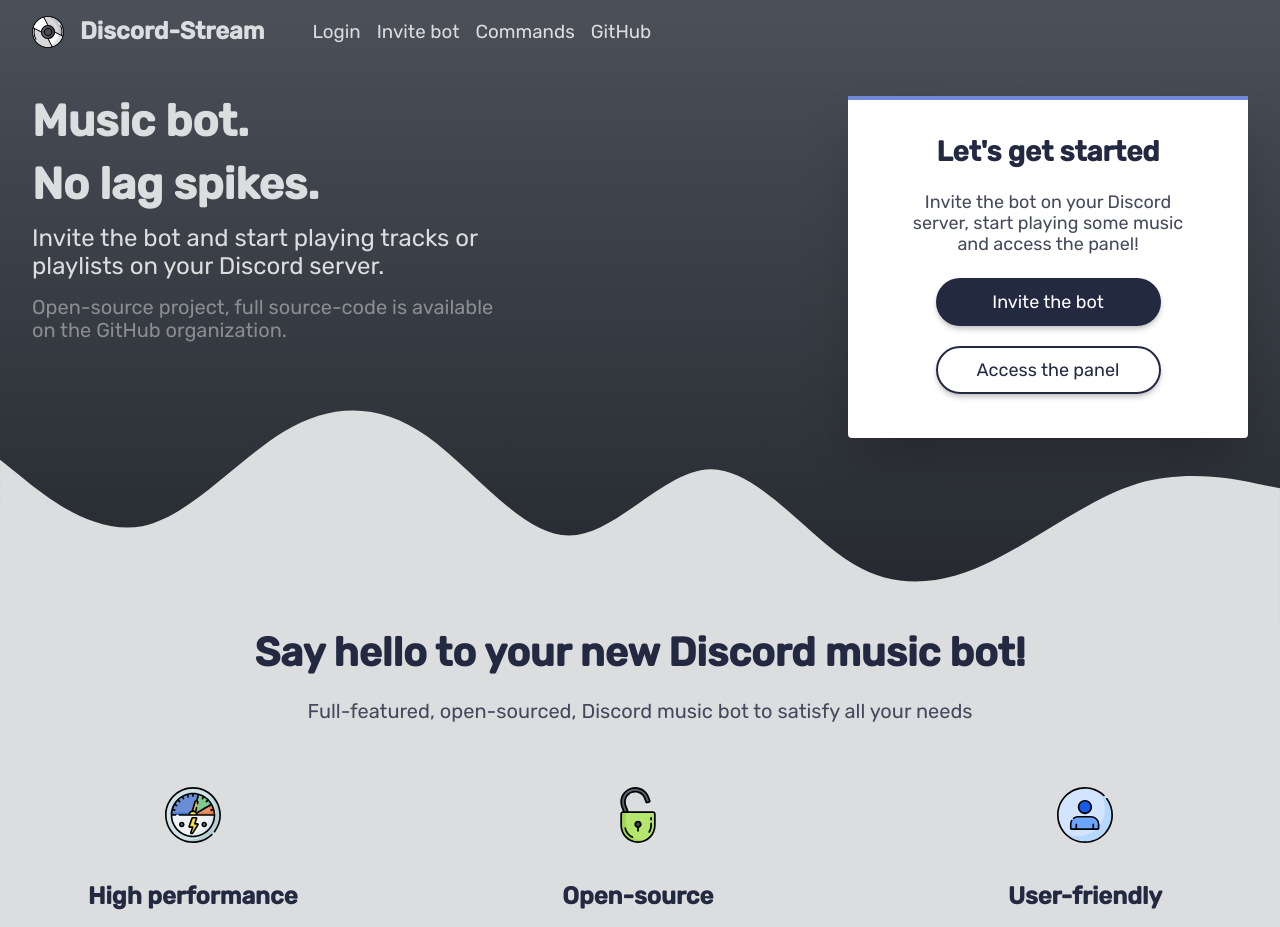
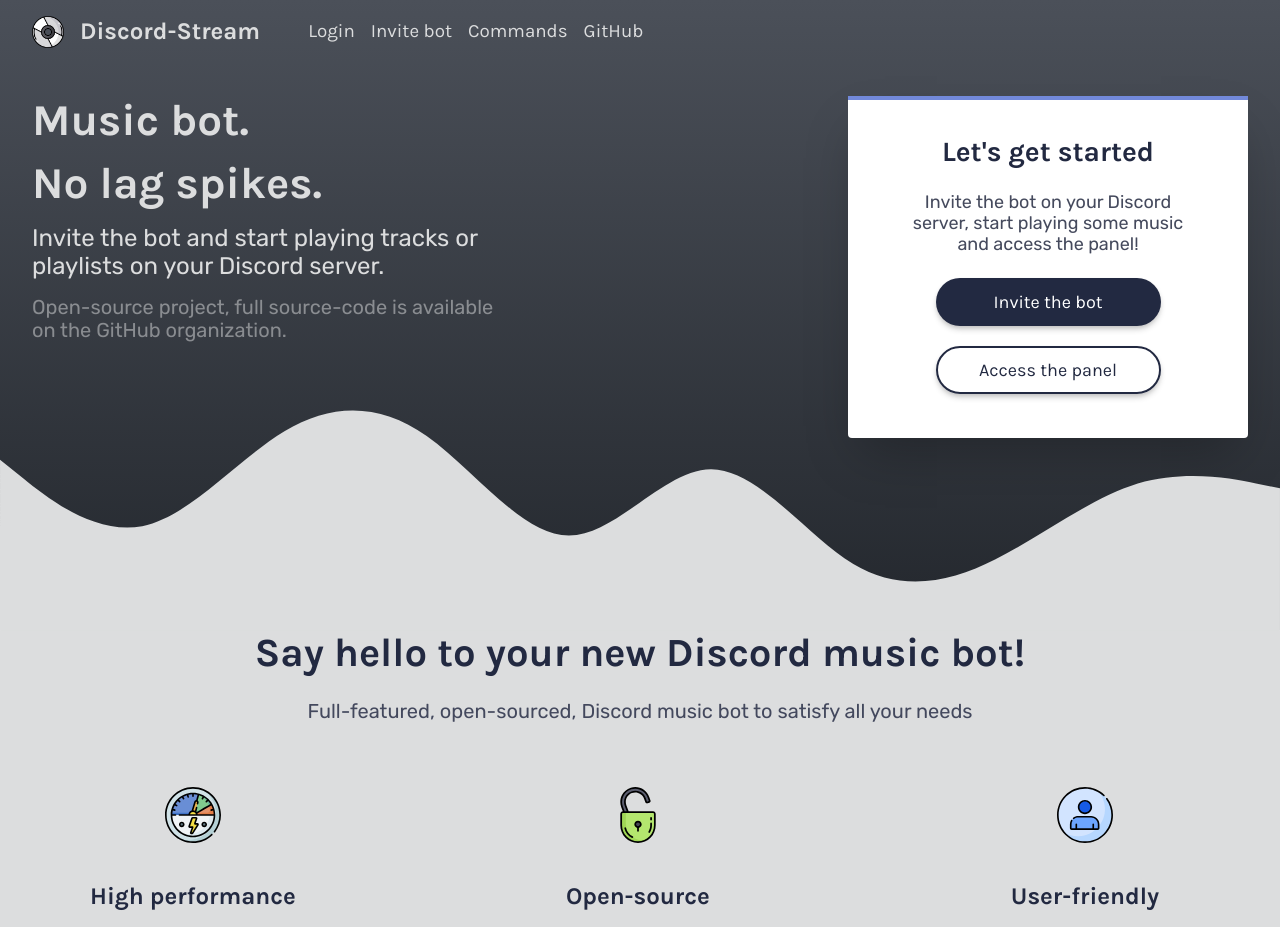
Before and after one commit to mrpinkcat/landing-page, a React (Create React App) app: page / in a window 1280 px wide. Shown: the top 927 px of the page. Built offline with nearby package versions, Linux system fonts and the light colour scheme.

Commit message:
feat(app): use font combo

```diff
--- a/src/assets/styles/fonts.css
+++ b/src/assets/styles/fonts.css
@@ -1 +1 @@
-@import url('https://fonts.googleapis.com/css?family=Open+Sans:300,400,600,700|Rubik:300,400,500&display=swap');
+@import url('https://fonts.googleapis.com/css?family=Karla:400,700|Rubik:300,400,500,700&display=swap');
--- a/src/components/header/Header.tsx
+++ b/src/components/header/Header.tsx
@@ -62,7 +62,7 @@
 
 const BrandTitleEl = styled.h1`
   display: none;
-  font-family: Rubik, sans-serif;
+  font-family: Karla, sans-serif;
   font-size: 1.25rem;
   white-space: nowrap;
 
@@ -96,7 +96,7 @@
   border: 0;
   border-radius: 16px;
   color: inherit;
-  font-family: Rubik, sans-serif;
+  font-family: Karla, sans-serif;
   font-size: 1.175rem;
   white-space: nowrap;
   cursor: pointer;
--- a/src/components/home/hero/HeroText.tsx
+++ b/src/components/home/hero/HeroText.tsx
@@ -6,7 +6,7 @@
 const HeroTextEl = styled.h1`
   margin: 0 0 0.75rem 0;
   color: #dcddde;
-  font-family: Rubik, sans-serif;
+  font-family: Karla, sans-serif;
   font-size: 2rem;
 
   @media (min-width: 325px) {
--- a/src/components/home/hero/InviteCard.tsx
+++ b/src/components/home/hero/InviteCard.tsx
@@ -24,7 +24,7 @@
 const HeaderTextEl = styled.h1`
   margin: 1rem 0 1.5rem 0;
   color: #222941;
-  font-family: Rubik, sans-serif;
+  font-family: Karla, sans-serif;
   font-size: 1.75rem;
   text-align: center;
 `;
@@ -46,7 +46,7 @@
   padding: 0;
   border: 0;
   border-radius: 24px;
-  font-family: Rubik, sans-serif;
+  font-family: Karla, sans-serif;
   font-size: 1.125rem;
   text-align: center;
   cursor: pointer;
--- a/src/components/home/services/OpenSourceCategory.tsx
+++ b/src/components/home/services/OpenSourceCategory.tsx
@@ -18,7 +18,7 @@
 const TitleEl = styled.h1`
   margin: 2.5rem 0 1rem;
   color: #222941;
-  font-family: Rubik, sans-serif;
+  font-family: Karla, sans-serif;
   font-size: 1.5rem;
   text-align: center;
 `;
--- a/src/components/home/services/PerformanceCategory.tsx
+++ b/src/components/home/services/PerformanceCategory.tsx
@@ -18,7 +18,7 @@
 const TitleEl = styled.h1`
   margin: 2.5rem 0 1rem;
   color: #222941;
-  font-family: Rubik, sans-serif;
+  font-family: Karla, sans-serif;
   font-size: 1.5rem;
   text-align: center;
 `;
--- a/src/components/home/services/Services.tsx
+++ b/src/components/home/services/Services.tsx
@@ -23,7 +23,7 @@
 
 const TitleEl = styled.h1`
   margin: 1.5rem auto;
-  font-family: Rubik, sans-serif;
+  font-family: Karla, sans-serif;
   font-size: 2rem;
   text-align: center;
   color: #222941;
--- a/src/components/home/services/UserFriendlyCategory.tsx
+++ b/src/components/home/services/UserFriendlyCategory.tsx
@@ -18,7 +18,7 @@
 const TitleEl = styled.h1`
   margin: 2.5rem 0 1rem;
   color: #222941;
-  font-family: Rubik, sans-serif;
+  font-family: Karla, sans-serif;
   font-size: 1.5rem;
   text-align: center;
 `;
```
